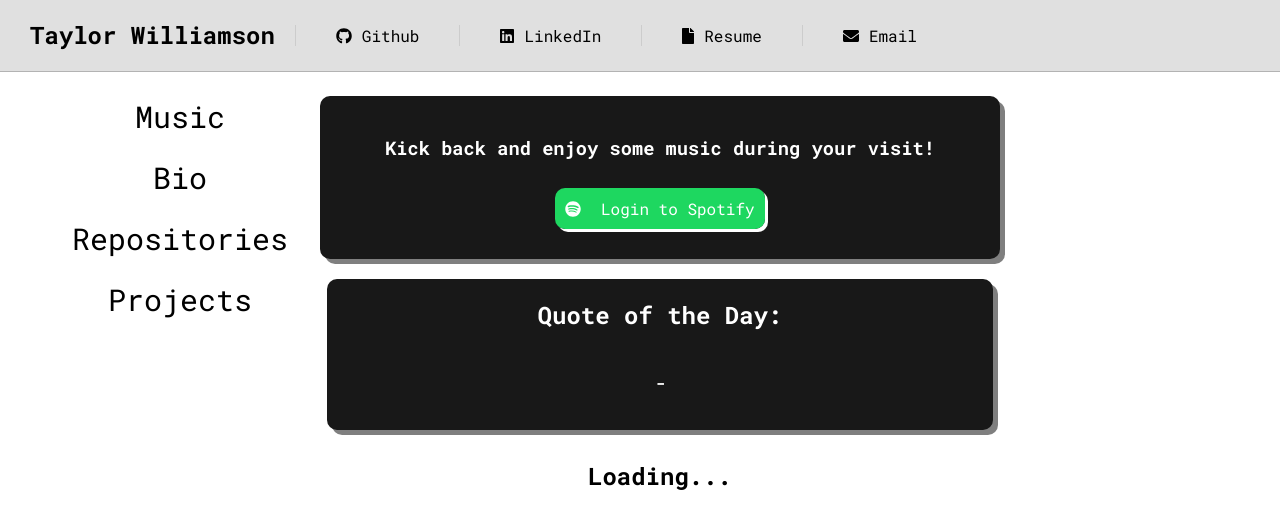
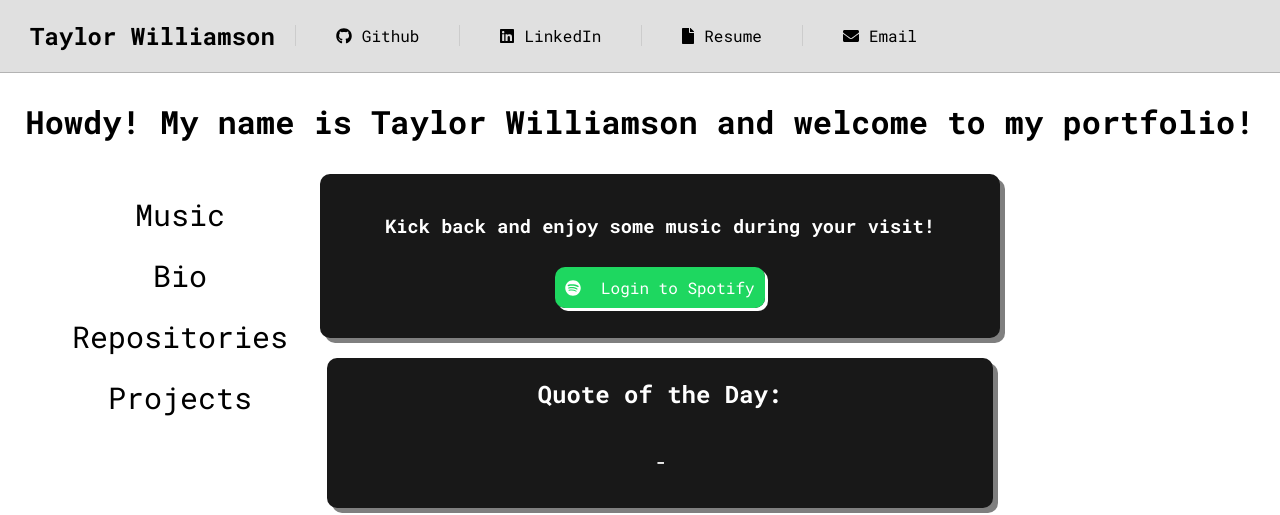
Before and after one commit to tapdal2020/portfolio, a React (Create React App) app: page / in a window 1280 px wide. Shown: the top 515 px of the page. Built offline with nearby package versions, Linux system fonts and the light colour scheme; no server answers.

Commit message:
figured out sticky navbar

```diff
--- a/src/assets/css/index.css
+++ b/src/assets/css/index.css
@@ -49,6 +49,7 @@
 .sidebar {
   display: flex;
   flex-direction: column;
+  margin-top: 20px;
 }
 
 .side button {
@@ -68,6 +69,7 @@
 .title {
   text-align: center;
   width: 100%;
+  margin-top: 100px;
   /* background-color: black; */
 }
 
@@ -82,8 +84,8 @@
   background-color: #e0e0e0;
   align-items: center;
   position: fixed;
+  top: 0;
   width: 100%;
-  margin-top: -22px;
 }
 
 .navbar h2 {
```
